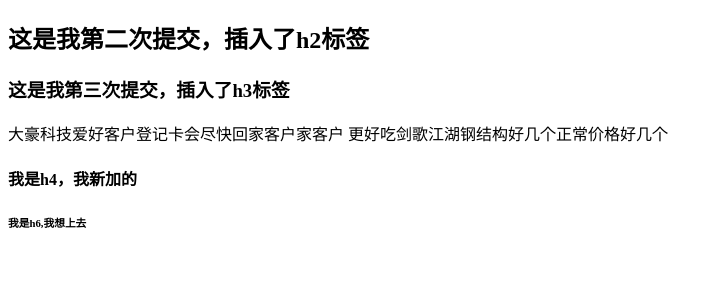
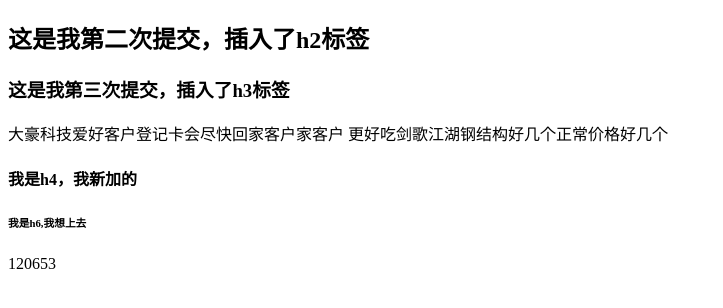
Before and after one commit to xueyumin/test_git, a plain HTML site: page index.html in a window 1280 px wide. Shown: the whole page, without its empty margins (0-723 px from the left). Drawn offline with Linux system fonts and the light colour scheme.

Commit message:
我新加了span

```diff
--- a/index.html
+++ b/index.html
@@ -14,6 +14,8 @@
 <h4>我是h4，我新加的</h4>
 <h6>我是h6,我想上去</h6>
 
+<span>120653</span>
+
 
 </body>
 </html>
```
